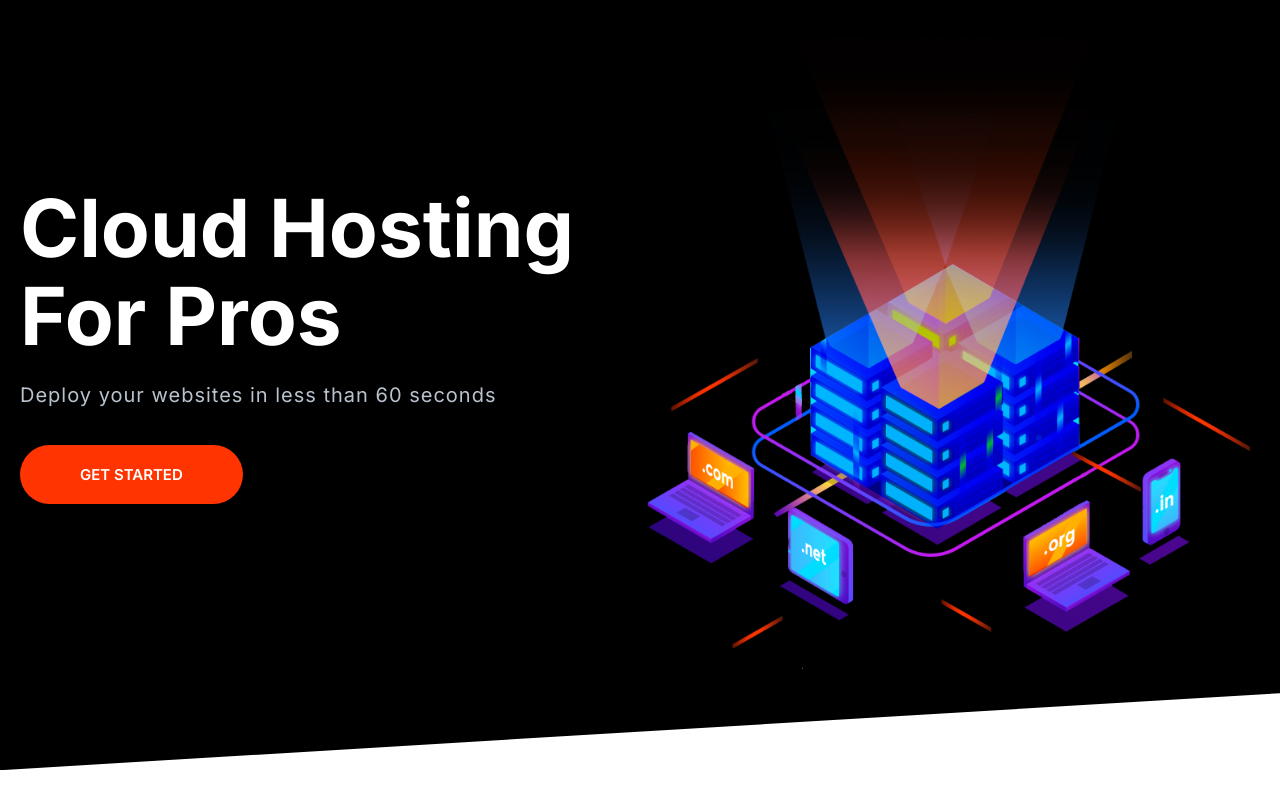
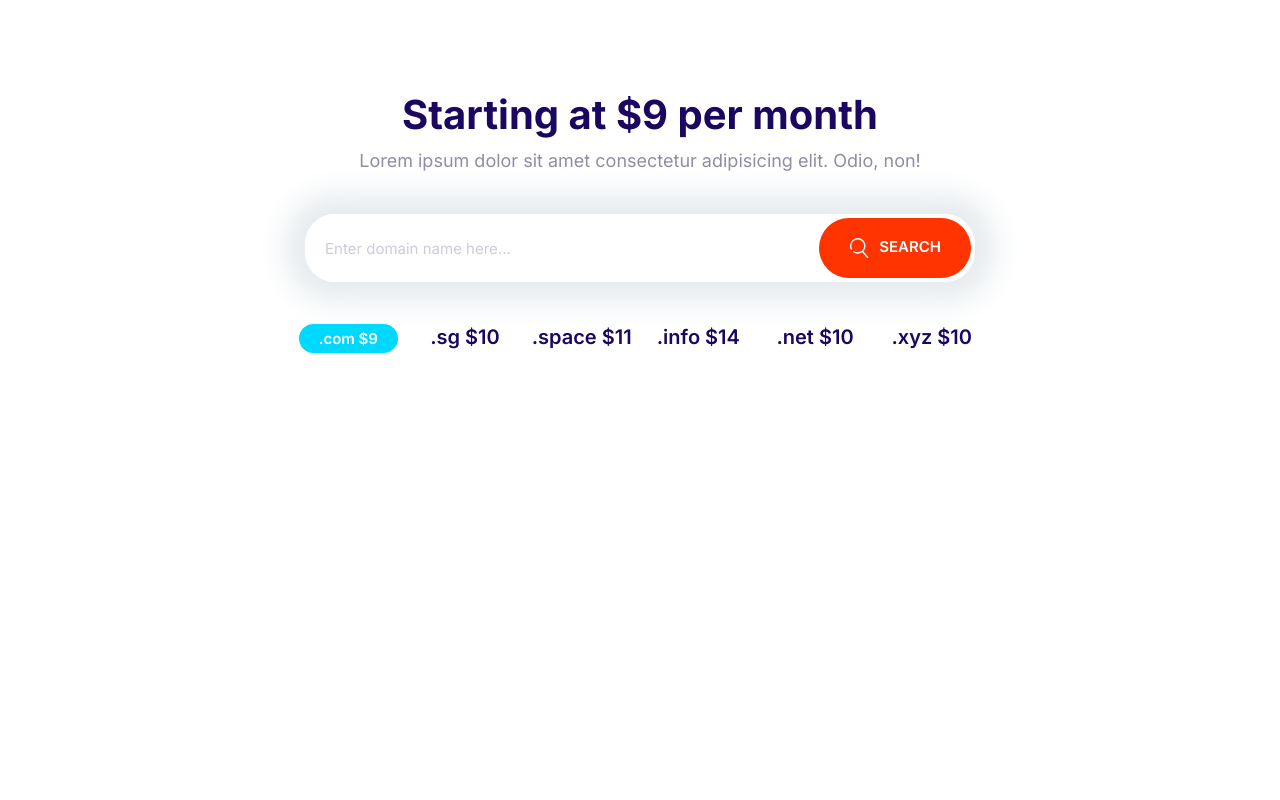
Before and after one commit to vamshikrishna24/Website, a plain HTML site: page index.html in a window 1280 px wide. Drawn offline with Linux system fonts and the light colour scheme.

Commit message:
Domain Blocks

```diff
--- a/css/styles.css
+++ b/css/styles.css
@@ -205,7 +205,12 @@ a {
   text-transform: uppercase;
   white-space: nowrap;
 }
-
+.btn .icon {
+  width: 2rem;
+  height: 2rem;
+  margin-right: 1rem;
+  vertical-align: middle;
+}
 .btn--primary {
   background: var(--color-primary);
   color: #fff;
@@ -283,7 +288,7 @@ a {
 .input-group .input {
   border: 0;
   flex-grow: 1;
-  padding: 1.5rem 1rem;
+  padding: 1.5rem 2rem;
 }
 
 .input-group .btn {
@@ -684,3 +689,33 @@ a {
     align-self: center;
   }
 }
+
+.container {
+  max-width: 1140px;
+  margin: 0 auto;
+}
+
+/*Block Domain*/
+.block-domain .input-group {
+  box-shadow: 0 0 30px 20px #e6ebee;
+  border: 0;
+  margin: 4rem auto;
+  max-width: 670px;
+}
+
+.block-domain__prices {
+  display: grid;
+  grid-template-columns: repeat(3, 1fr);
+  grid-template-rows: repeat(2, 6rem);
+  font-size: 2rem;
+  font-weight: 600;
+  justify-items: center;
+  max-width: 700px;
+  margin: 0 auto;
+}
+
+@media screen and (min-width: 768px) {
+  .block-domain__prices {
+    grid-template-columns: repeat(auto-fit, minmax(10rem, 1fr));
+  }
+}
--- a/index.html
+++ b/index.html
@@ -15,17 +15,33 @@
     <title>Document</title>
   </head>
   <body>
-    <section class="block block--dark block--skewed-left hero">
-      <div class="container grid grid--1x2">
-        <header class="block__header hero__content">
-          <h1 class="block__heading">Cloud Hosting For Pros</h1>
-          <p class="hero__tagline">
-            Deploy your websites in less than 60 seconds
-          </p>
-          <a href="" class="btn btn--accent btn--stretched">Get Started</a>
-        </header>
-        <img class="hero__image" src="images/banner.png" alt="" />
+    <section class="block container block-domain">
+      <header class="block__header">
+        <h2>Starting at $9 per month</h2>
+        <p>
+          Lorem ipsum dolor sit amet consectetur adipisicing elit. Odio, non!
+        </p>
+      </header>
+      <div class="input-group">
+        <input
+          type="text"
+          class="input"
+          placeholder="Enter domain name here..."
+        />
+        <button class="btn btn--accent">
+          <svg class="icon icon--white">
+            <use xlink:href="images/sprite.svg#search"></use></svg
+          >Search
+        </button>
       </div>
+      <ul class="list block-domain__prices">
+        <li><span class="badge badge--secondary">.com $9</span></li>
+        <li>.sg $10</li>
+        <li>.space $11</li>
+        <li>.info $14</li>
+        <li>.net $10</li>
+        <li>.xyz $10</li>
+      </ul>
     </section>
   </body>
 </html>
```
